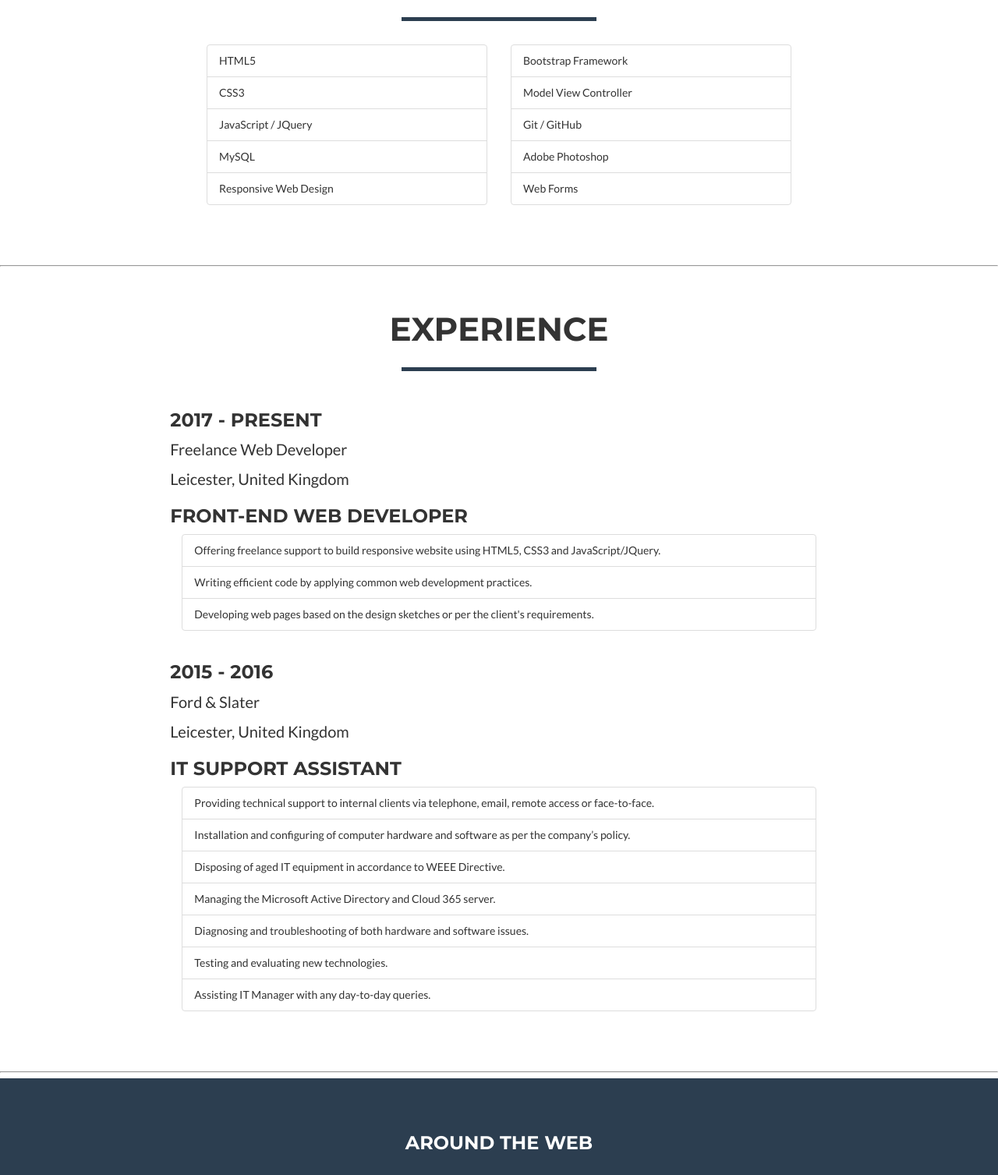
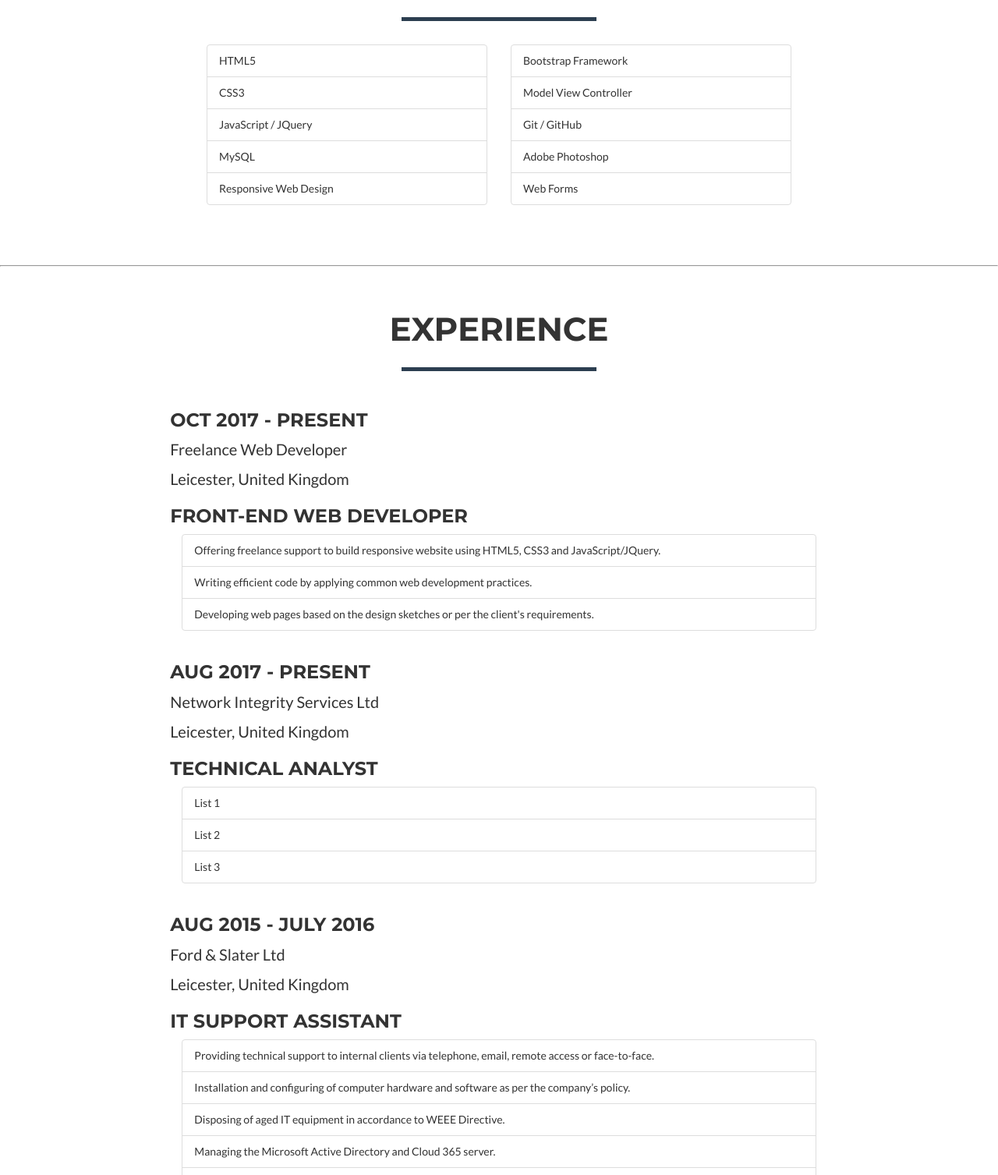
Before and after one commit to krunaldmu/freelance, a website: page index.html in a window 1280 px wide. Shown: the part 1234-2741 px from the top of the page at 78% size. Drawn offline with nearby package versions, Linux system fonts and the light colour scheme.

Commit message:
modified index page

```diff
--- a/index.html
+++ b/index.html
@@ -80,11 +80,11 @@
         <div class="container" id="maincontent" tabindex="-1">
             <div class="row">
                 <div class="col-lg-12">
-                    <img class="img-responsive img-circle" src="img/profile.png" alt="">
+                    <img class="img-responsive img-circle" src="img/avatar.jpg" alt="">
                     <div class="intro-text">
-                        <h1 class="name">Krunal Vomexchandra</h1>
+                        <h1 class="name">Krunal Vomex</h1>
                         <hr class="star-primary">
-                        <span class="skills">Front-End Web Developer</span>
+                        <span class="skills">Actively Seeking for Trainee Front-End Developer Role</span>
                     </div>
                 </div>
             </div>
@@ -101,7 +101,7 @@
         </div>
         <div class="row">
             <div class="col-lg-8 col-lg-offset-2 text-center">
-                <p>A Business Information System Graduate from De Montfort University, with academic knowledge and skills on building fluid responsive website using latest HTML5, CSS3 and JavaScript/JQuery web programming languages. Currently, seeking employment within software development company or any local agency to further develop skill sets and contribute academic expertise as a role of a Beginner Web Developer.</p>
+                <p>A Business Information Systems Graduate from De Montfort University, with academic knowledge and skills on building fluid responsive website using latest HTML5, CSS3 and JavaScript/JQuery web programming languages. Currently, seeking employment within website development company or local agency to further develop skill sets and contribute academic expertise as a role of a Beginner Front-End Developer.</p>
             </div>
         </div>
     </section>
@@ -146,7 +146,7 @@
         </div>
         <div class="row">
             <div class="col-lg-8 col-lg-offset-2">
-                <h3> 2017 - Present </h3>
+                <h3> Oct 2017 - Present </h3>
                 <p> Freelance Web Developer </p>
                 <p> Leicester, United Kingdom </p>
                 <h3> Front-End Web Developer </h3>
@@ -159,8 +159,21 @@
                 </div>
             </div>
             <div class="col-lg-8 col-lg-offset-2">
-                <h3> 2015 - 2016 </h3>
-                <p> Ford & Slater </p>
+                <h3> Aug 2017 - Present </h3>
+                <p> Network Integrity Services Ltd </p>
+                <p> Leicester, United Kingdom </p>
+                <h3> Technical Analyst </h3>
+                <div class="col-lg-12">
+                    <ul class="list-group">
+                        <li class="list-group-item">List 1</li>
+                        <li class="list-group-item">List 2</li>
+                        <li class="list-group-item">List 3</li>
+                    </ul>
+                </div>
+            </div>
+            <div class="col-lg-8 col-lg-offset-2">
+                <h3> Aug 2015 - July 2016 </h3>
+                <p> Ford & Slater Ltd </p>
                 <p> Leicester, United Kingdom </p>
                 <h3> IT Support Assistant </h3>
                 <div class="col-lg-12">
```
